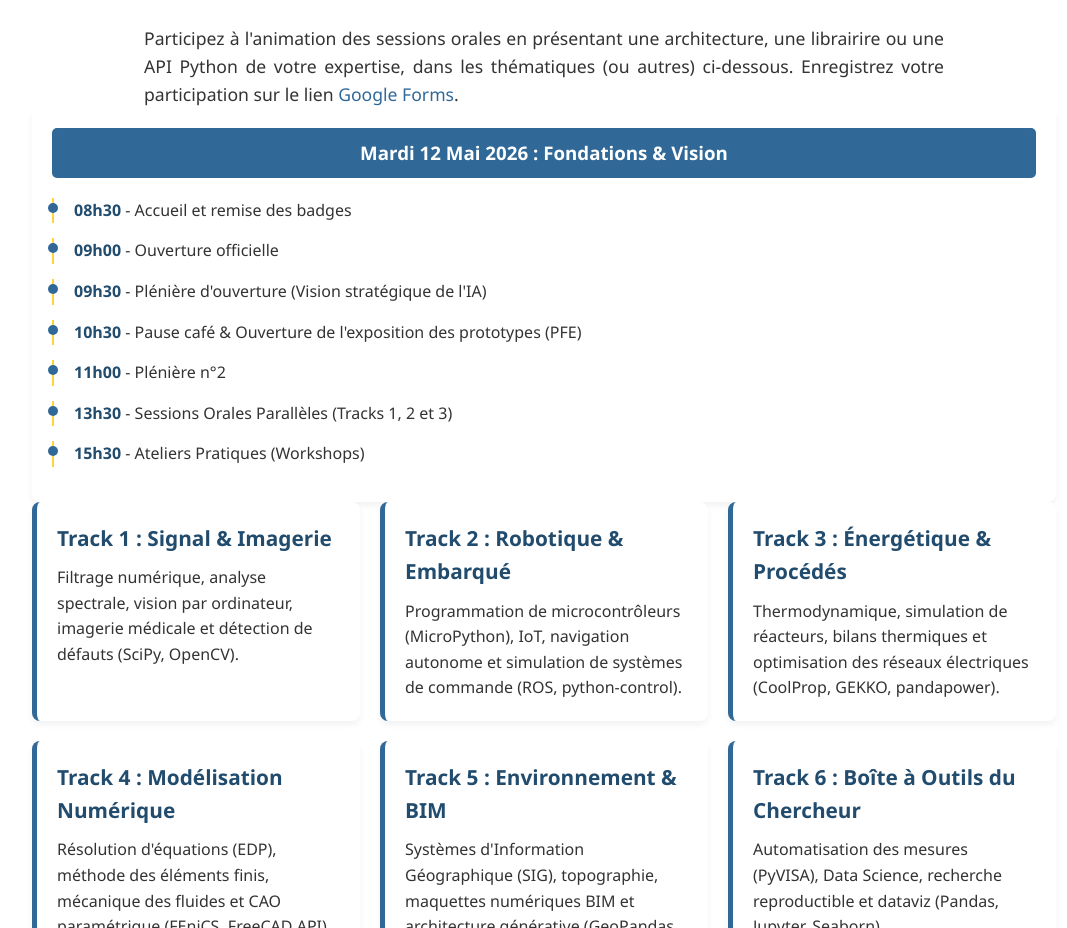
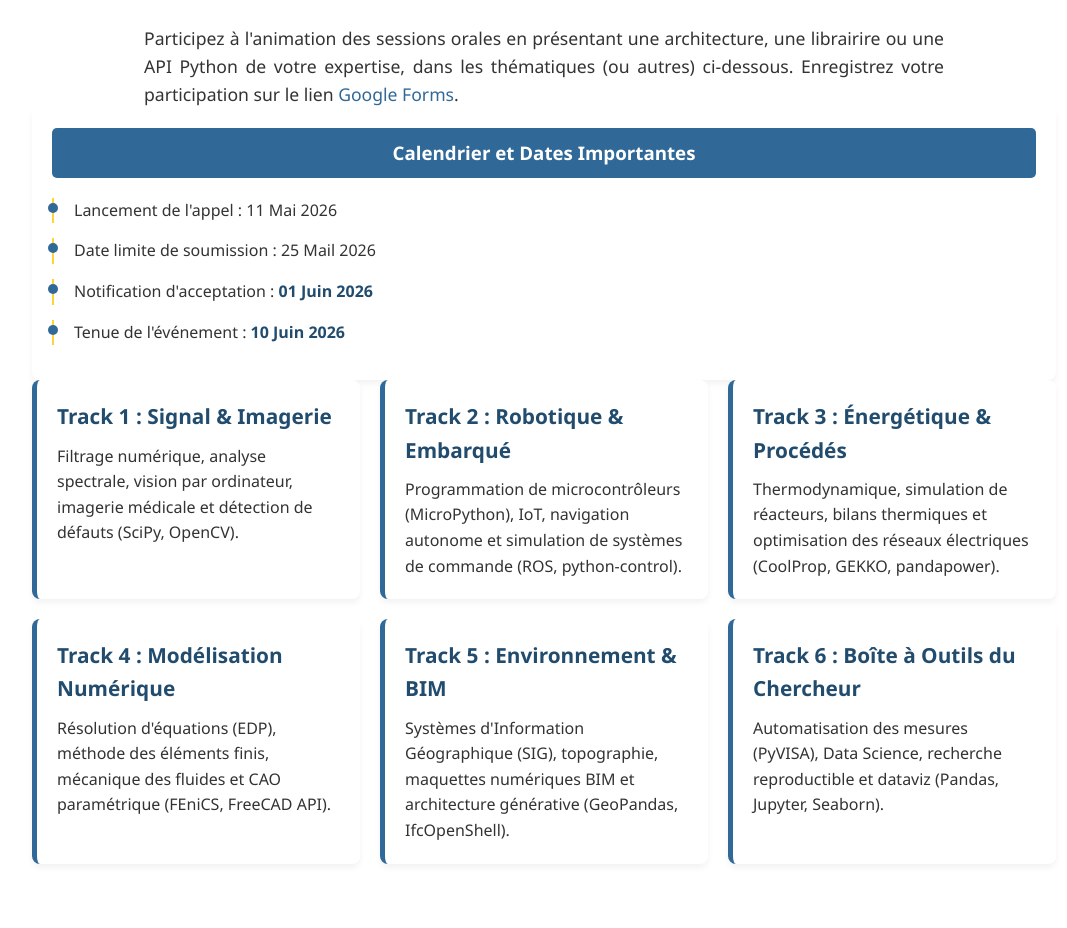
Before and after one commit to MerAARIZOU/PythonTechDays-FST-univ-mosta, a plain HTML site: page index.html in a window 1280 px wide. Shown: the part 1020-1948 px from the top of the page, without its empty margins (96-1163 px from the left). Drawn offline with Linux system fonts and the light colour scheme.

Commit message:
Update event schedule and important dates

```diff
--- a/index.html
+++ b/index.html
@@ -109,15 +109,12 @@
          </p>
          <div class="program-container">
             <div class="program-day">
-                <h3>Mardi 12 Mai 2026 : Fondations & Vision</h3>
+                <h3>Calendrier et Dates Importantes</h3>
                 <ul class="timeline">
-                    <li><span class="time">08h30</span> - Accueil et remise des badges</li>
-                    <li><span class="time">09h00</span> - Ouverture officielle</li>
-                    <li><span class="time">09h30</span> - Plénière d'ouverture (Vision stratégique de l'IA)</li>
-                    <li><span class="time">10h30</span> - Pause café & Ouverture de l'exposition des prototypes (PFE)</li>
-                    <li><span class="time">11h00</span> - Plénière n°2</li>
-                    <li><span class="time">13h30</span> - Sessions Orales Parallèles (Tracks 1, 2 et 3)</li>
-                    <li><span class="time">15h30</span> - Ateliers Pratiques (Workshops)</li>
+                    <li>Lancement de l'appel : <span class="date">11 Mai 2026</span></li>
+                    <li>Date limite de soumission : <span class="date">25 Mail 2026</span></li>
+                    <li>Notification d'acceptation : <span class="time">01 Juin 2026</span></li>
+                    <li>Tenue de l'événement : <span class="time">10 Juin 2026</span></li>
                 </ul>
             </div>
         </div>
```
